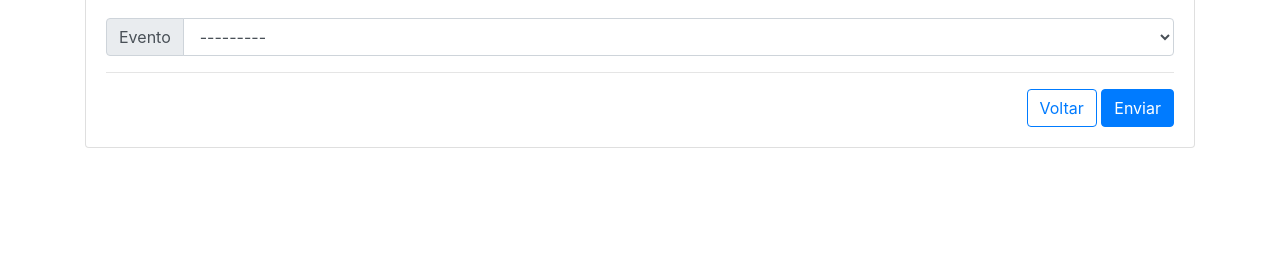
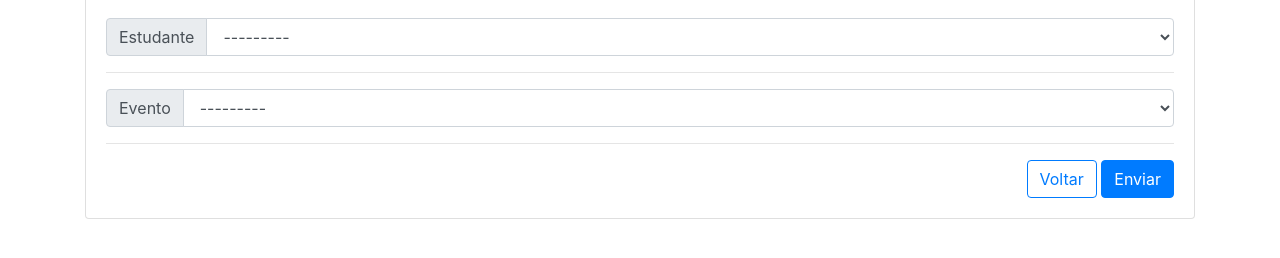
Before and after one commit to alexsteeve/escoladasnacoesbranch, a Django app: page /estudante/matricular/1 in a window 1280 px wide. Shown: the part 238-496 px from the top of the page. Run offline with Django 3.2, Linux system fonts and the light colour scheme; data that the repository does not hold is empty; some libraries are stand-ins or nearby versions.

```diff
--- a/helloworld/models.py
+++ b/helloworld/models.py
@@ -96,7 +96,7 @@ class Estudante(models.Model):
     escolaridade = models.ForeignKey(Escolaridade, on_delete=models.CASCADE)
 
     def __str__(self):
-        return self.matricula
+        return self.nome
 
     objetos = models.Manager()
 
@@ -172,6 +172,12 @@ class CursoPeriodo(models.Model):
 
     curso = models.ForeignKey(Curso, on_delete=models.CASCADE)
 
+    matriculasAbertas = models.BooleanField(
+        null=False,
+        blank=False,
+        default=False
+    )
+
     def __str__(self):
         return self.curso.nome + " " + str(self.ano) + " período " + str(self.semestre)
 
--- a/website/templates/website/matricula.html
+++ b/website/templates/website/matricula.html
@@ -20,6 +20,14 @@
             <!-- Não se esqueça dessa tag -->
             {% csrf_token %}
 
+            <!-- Estudante -->
+            <div class="input-group mb-3">
+              <div class="input-group-prepend">
+                <span class="input-group-text">Estudante</span>
+              </div>
+              {% render_field form.estudante class+="form-control" %}
+            </div>
+            <hr>
             <!-- Curso -->
             <div class="input-group mb-3">
               <div class="input-group-prepend">
--- a/website/views.py
+++ b/website/views.py
@@ -30,7 +30,10 @@ class EstudanteCreateView(CreateView):
     template_name = "website/cria.html"
     model = Estudante
     form_class = InsereEstudanteForm
-    success_url = reverse_lazy("website:lista_estudantes")
+#    success_url = reverse_lazy("website:perfil_estudante", kwargs={'pk': Estudante.id})
+
+    def get_success_url(self):
+        return reverse_lazy('website:perfil_estudante', args=(self.object.id,))
 
 
 
```
